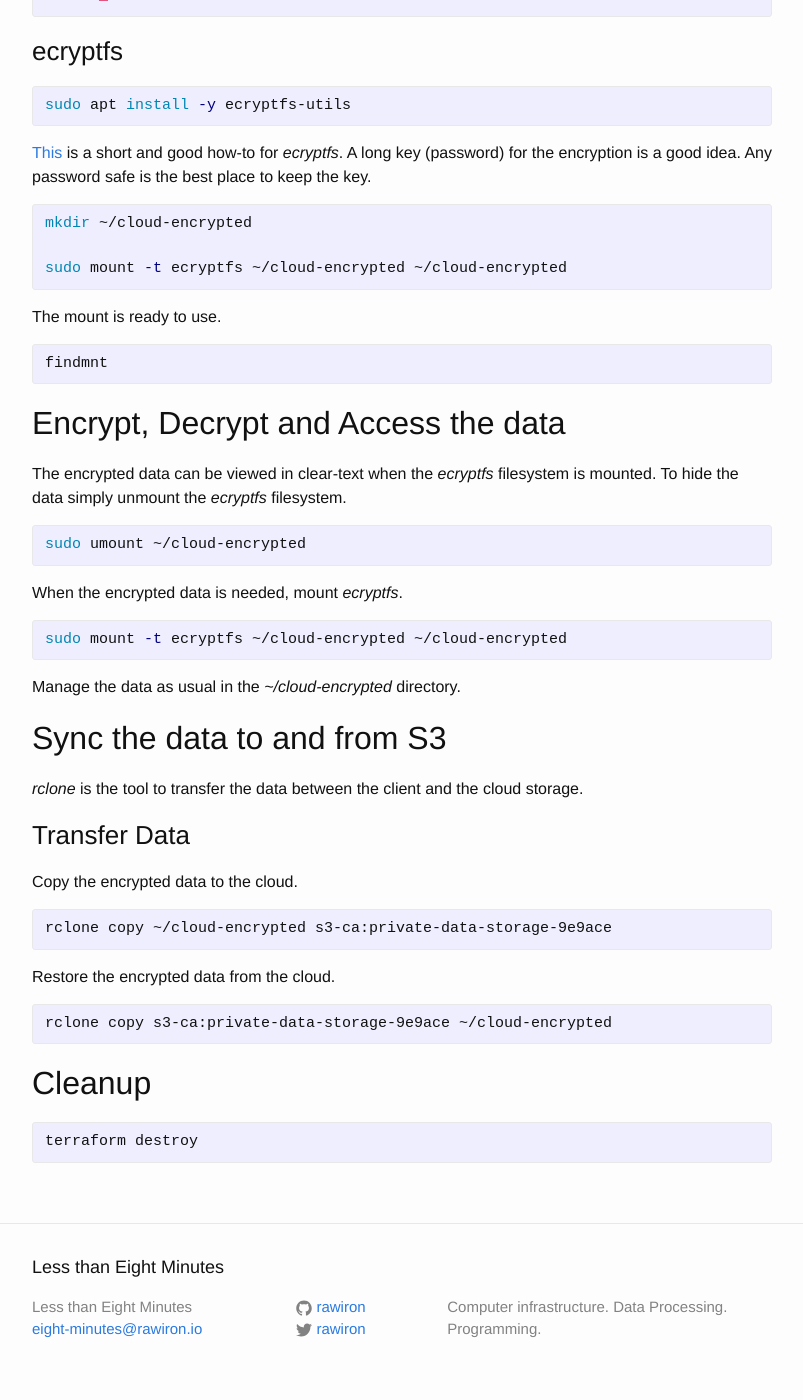
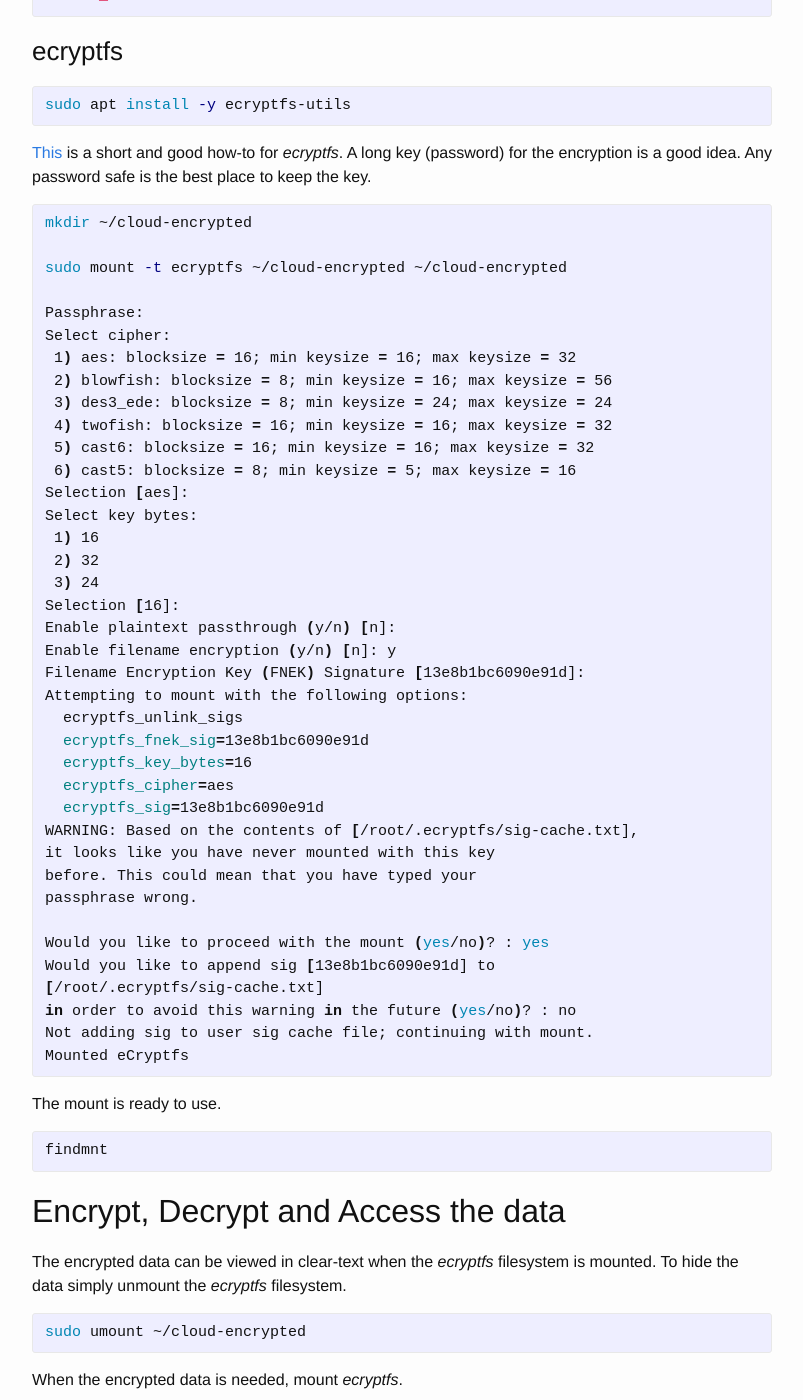
Before and after one commit to RawIron/jekyll-rawiron.github.io, a Jekyll site: the page built from _posts/2019-02-02-s3-ecryptfs.markdown, in a window 1280 px wide and 1400 px high, scrolled down 2660 px. Shown: the whole window, without its empty margins (238-1041 px from the left). Built offline with Jekyll 4.4.1, drawn with Linux system fonts in a browser that asks for light colours; some of the changed text lies outside the part shown.

Commit message:
Finish encryptfs post

```diff
--- a/_posts/2019-01-21-s3-encrypted.markdown
+++ b/_posts/2019-01-21-s3-encrypted.markdown
@@ -1,6 +1,6 @@
 ---
 layout: post
-title:  "Store client-side encrypted data in the cloud using rclone and encfs"
+title:  "encfs, rclone - Store client-side encrypted data in the cloud"
 date:   2019-01-21 14:39:12 +0200
 categories: devops s3
 ---
--- a/_posts/2019-02-02-s3-ecryptfs.markdown
+++ b/_posts/2019-02-02-s3-ecryptfs.markdown
@@ -142,6 +142,42 @@ Any password safe is the best place to keep the key.
 mkdir ~/cloud-encrypted
 
 sudo mount -t ecryptfs ~/cloud-encrypted ~/cloud-encrypted
+{% raw %}
+Passphrase:
+Select cipher:
+ 1) aes: blocksize = 16; min keysize = 16; max keysize = 32
+ 2) blowfish: blocksize = 8; min keysize = 16; max keysize = 56
+ 3) des3_ede: blocksize = 8; min keysize = 24; max keysize = 24
+ 4) twofish: blocksize = 16; min keysize = 16; max keysize = 32
+ 5) cast6: blocksize = 16; min keysize = 16; max keysize = 32
+ 6) cast5: blocksize = 8; min keysize = 5; max keysize = 16
+Selection [aes]:
+Select key bytes:
+ 1) 16
+ 2) 32
+ 3) 24
+Selection [16]:
+Enable plaintext passthrough (y/n) [n]:
+Enable filename encryption (y/n) [n]: y
+Filename Encryption Key (FNEK) Signature [13e8b1bc6090e91d]:
+Attempting to mount with the following options:
+  ecryptfs_unlink_sigs
+  ecryptfs_fnek_sig=13e8b1bc6090e91d
+  ecryptfs_key_bytes=16
+  ecryptfs_cipher=aes
+  ecryptfs_sig=13e8b1bc6090e91d
+WARNING: Based on the contents of [/root/.ecryptfs/sig-cache.txt],
+it looks like you have never mounted with this key
+before. This could mean that you have typed your
+passphrase wrong.
+
+Would you like to proceed with the mount (yes/no)? : yes
+Would you like to append sig [13e8b1bc6090e91d] to
+[/root/.ecryptfs/sig-cache.txt]
+in order to avoid this warning in the future (yes/no)? : no
+Not adding sig to user sig cache file; continuing with mount.
+Mounted eCryptfs
+{% endraw %}
 {% endhighlight %}
 
 The mount is ready to use.
@@ -149,6 +185,7 @@ The mount is ready to use.
 {% highlight bash %}
 findmnt
 {% endhighlight %}
+
 
 ## Encrypt, Decrypt and Access the data
 
@@ -196,4 +233,5 @@ terraform destroy
 
 [part1]: https://rawiron.github.io/devops/s3/2019/01/21/s3-encrypted.html
 [ecryptfs-step-by-step]: https://www.howtoforge.com/tutorial/how-to-encrypt-directories-with-ecryptfs-on-ubuntu-16-04/
+[ecryptfs-tutorial]: https://wiki.archlinux.org/index.php/ECryptfs
 [rclone-home]: https://rclone.org/
```
Also changed, not shown: other parts of _posts/2019-02-02-s3-ecryptfs.markdown (+1 -1 lines).
